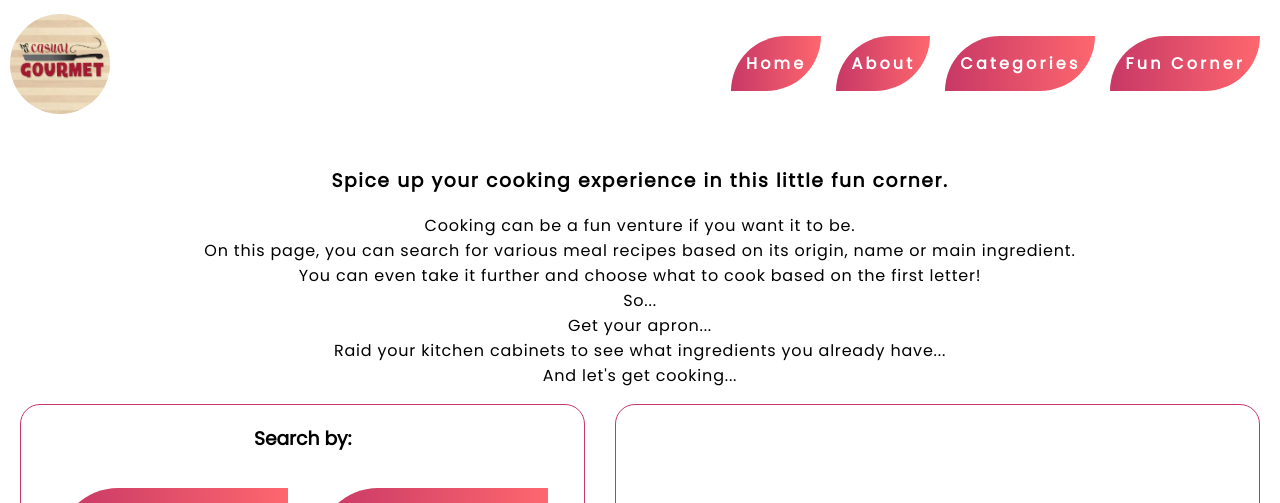
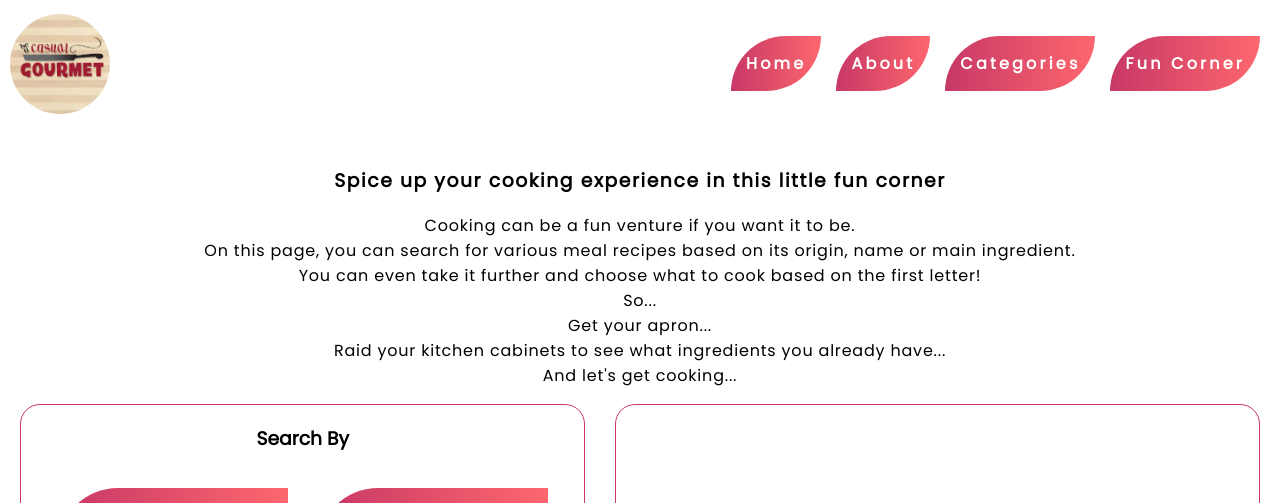
Before and after one commit to trace-kadenyi/casual_gourmet, a React (Create React App) app: page /fun_corner in a window 1280 px wide. Shown: the top 503 px of the page. Built offline with nearby package versions, Linux system fonts and the light colour scheme; no server answers.

Commit message:
Style the page

```diff
--- a/src/Components/Meals/FunCorner/FunCorner.js
+++ b/src/Components/Meals/FunCorner/FunCorner.js
@@ -76,7 +76,7 @@ const FunCorner = () => {
       <Navbar type="fun_corner" />
       <div className="fun_corner_div">
         <h3 className="fun_intro">
-          Spice up your cooking experience in this little fun corner.{" "}
+          Spice up your cooking experience in this little fun corner{" "}
         </h3>
         <p className="fun_intro_para">
           Cooking can be a fun venture if you want it to be. <br /> On this
@@ -92,7 +92,7 @@ const FunCorner = () => {
         <div className="all_queries">
           {/* search buttons/input fields */}
           <div className="search_bys">
-            <h3>Search by:</h3>
+            <h3>Search By</h3>
             <div className="searches">
               {/* {/* search by main ingredient */}
               <p className="main_ingredient_btn">
@@ -141,15 +141,17 @@ const FunCorner = () => {
               Want to be even more adventurous? Click the random button to get a
               random meal recipe.
             </p>
-            <button onClick={handleRandomMeal} className="random_btn">Random</button>
+            <button onClick={handleRandomMeal} className="random_btn">
+              Random
+            </button>
 
             <div className="random_meal">
               {fetchedRandomMeal.map((meal) => {
                 return (
-                  <div key={meal.idMeal}>
-                    <h3>{meal.strMeal}</h3>
+                  <div className="random_div" key={meal.idMeal}>
+                    <h3 className="random_title">{meal.strMeal}</h3>
                     <img
-                      className="recipe_image"
+                      className="random_img"
                       src={meal.strMealThumb}
                       alt={meal.strMeal}
                       onClick={() => handleIndividualMeal(meal.idMeal)}
```
